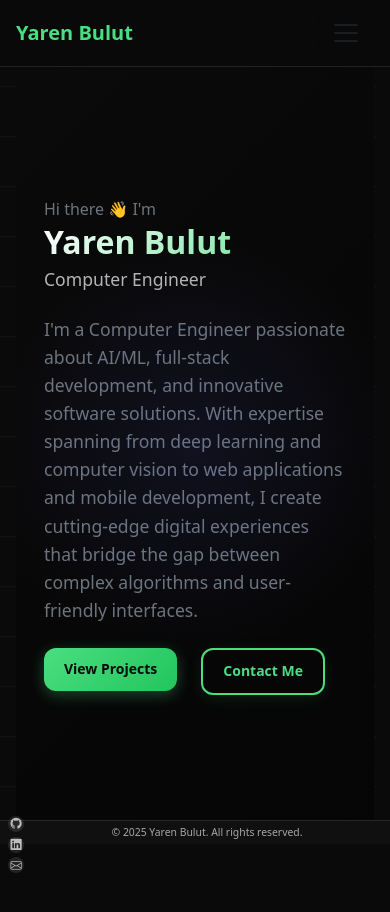
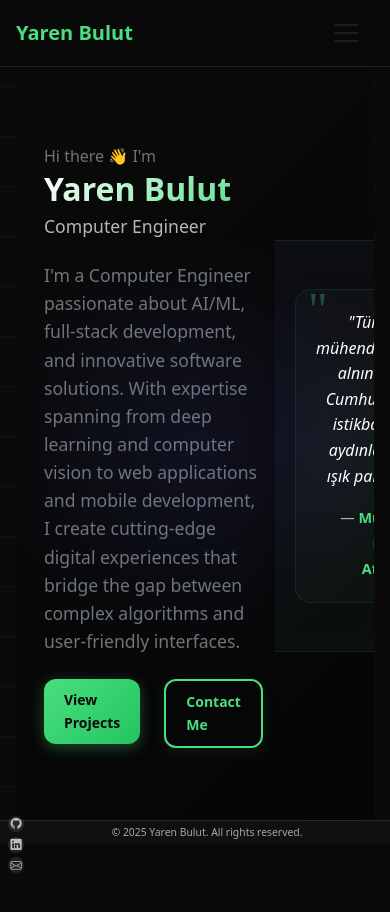
Before and after one commit to yarenbulut/myPortfolio, a React (Vite) app: page / in a window 390 px wide. Shown: the top 912 px of the page. Built offline with nearby package versions, Linux system fonts and the light colour scheme; the HTML template or start-up script is replaced by a standard one.

Commit message:
Add Atatürk quote section to home page with elegant styling and animations

```diff
--- a/src/pages/home/index.tsx
+++ b/src/pages/home/index.tsx
@@ -49,6 +49,29 @@ const Home = () => {
           />
         </div>
       </div>
+
+      {/* Atatürk Quote Section */}
+      <motion.div
+        className="quote-section text-center py-5"
+        initial={{ opacity: 0, y: 30 }}
+        animate={{ opacity: 1, y: 0 }}
+        transition={{ delay: 0.5, duration: 0.8 }}
+      >
+        <div className="container">
+          <div className="row justify-content-center">
+            <div className="col-lg-8">
+              <blockquote className="ataturk-quote">
+                <p className="quote-text mb-3">
+                  "Türk mühendislerin alnında, Cumhuriyet istikbalini aydınlatan ışık parlar."
+                </p>
+                <footer className="quote-author">
+                  <cite className="author-name">Mustafa Kemal Atatürk</cite>
+                </footer>
+              </blockquote>
+            </div>
+          </div>
+        </div>
+      </motion.div>
     </section>
   );
 };
--- a/src/pages/home/style.css
+++ b/src/pages/home/style.css
@@ -140,3 +140,115 @@
     font-size: 0.875rem;
   }
 }
+
+/* Atatürk Quote Section Styles */
+.quote-section {
+  background: linear-gradient(135deg, rgba(99, 102, 241, 0.05) 0%, rgba(74, 222, 128, 0.05) 100%);
+  border-top: 1px solid rgba(74, 222, 128, 0.1);
+  border-bottom: 1px solid rgba(74, 222, 128, 0.1);
+  position: relative;
+}
+
+.quote-section::before {
+  content: '';
+  position: absolute;
+  top: 0;
+  left: 0;
+  right: 0;
+  bottom: 0;
+  background: radial-gradient(circle at 30% 50%, rgba(99, 102, 241, 0.03) 0%, transparent 50%),
+              radial-gradient(circle at 70% 50%, rgba(74, 222, 128, 0.03) 0%, transparent 50%);
+  pointer-events: none;
+}
+
+.ataturk-quote {
+  position: relative;
+  padding: 2rem;
+  margin: 0;
+  background: rgba(255, 255, 255, 0.02);
+  border-radius: 1rem;
+  border: 1px solid rgba(74, 222, 128, 0.1);
+  backdrop-filter: blur(10px);
+  box-shadow: 0 8px 32px rgba(0, 0, 0, 0.1);
+}
+
+.ataturk-quote::before {
+  content: '"';
+  position: absolute;
+  top: -0.5rem;
+  left: 1rem;
+  font-size: 4rem;
+  color: var(--accent);
+  opacity: 0.3;
+  font-family: serif;
+  line-height: 1;
+}
+
+.quote-text {
+  font-size: 1.25rem;
+  font-weight: 500;
+  color: var(--text-primary);
+  line-height: 1.6;
+  font-style: italic;
+  margin-bottom: 1.5rem;
+  position: relative;
+  z-index: 1;
+}
+
+.quote-author {
+  margin: 0;
+  text-align: right;
+}
+
+.author-name {
+  font-size: 1rem;
+  color: var(--accent);
+  font-weight: 600;
+  font-style: normal;
+  position: relative;
+}
+
+.author-name::before {
+  content: '— ';
+  color: var(--text-secondary);
+  font-weight: 400;
+}
+
+/* Responsive Design for Quote Section */
+@media (max-width: 768px) {
+  .quote-section {
+    padding: 3rem 1rem;
+  }
+
+  .ataturk-quote {
+    padding: 1.5rem;
+  }
+
+  .quote-text {
+    font-size: 1.1rem;
+  }
+
+  .ataturk-quote::before {
+    font-size: 3rem;
+    top: -0.25rem;
+    left: 0.75rem;
+  }
+}
+
+@media (max-width: 480px) {
+  .quote-section {
+    padding: 2rem 0.5rem;
+  }
+
+  .ataturk-quote {
+    padding: 1.25rem;
+  }
+
+  .quote-text {
+    font-size: 1rem;
+  }
+
+  .author-name {
+    font-size: 0.9rem;
+  }
+}
```
